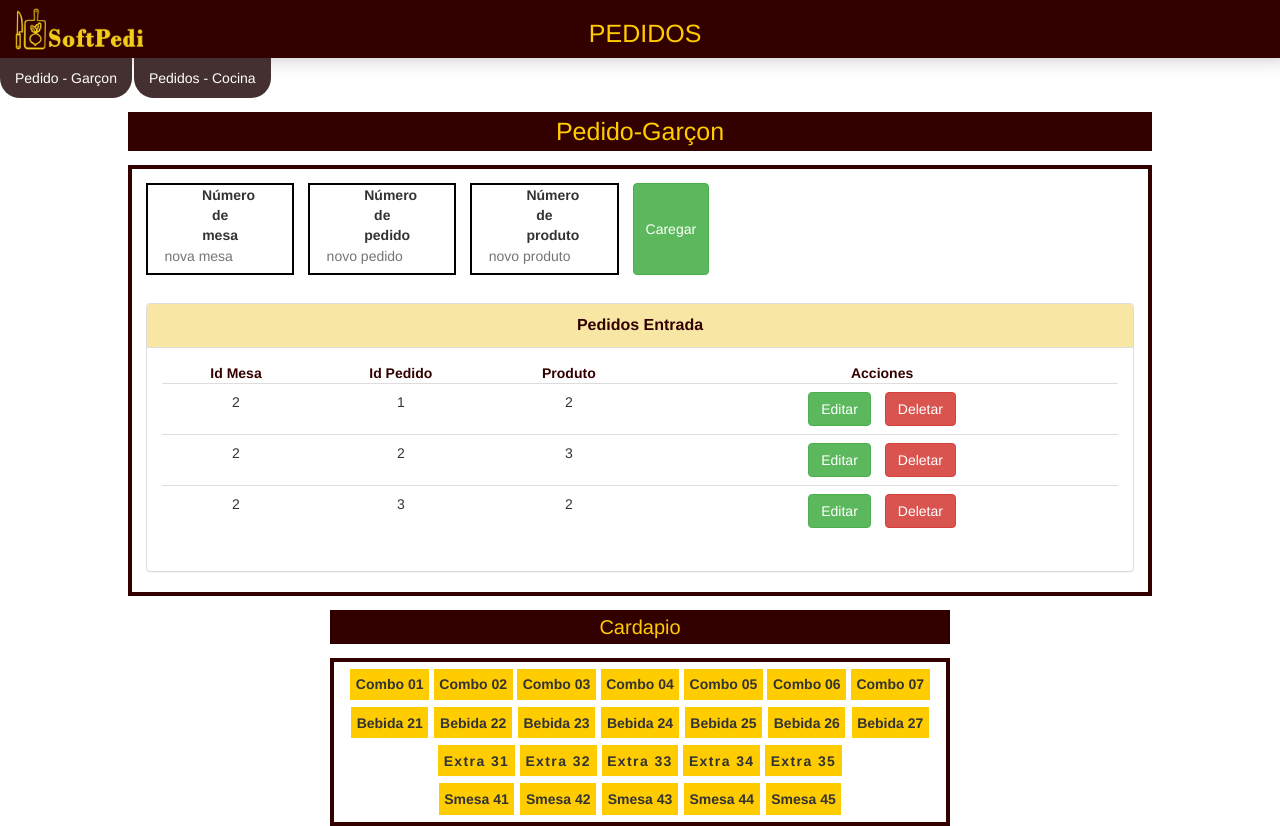
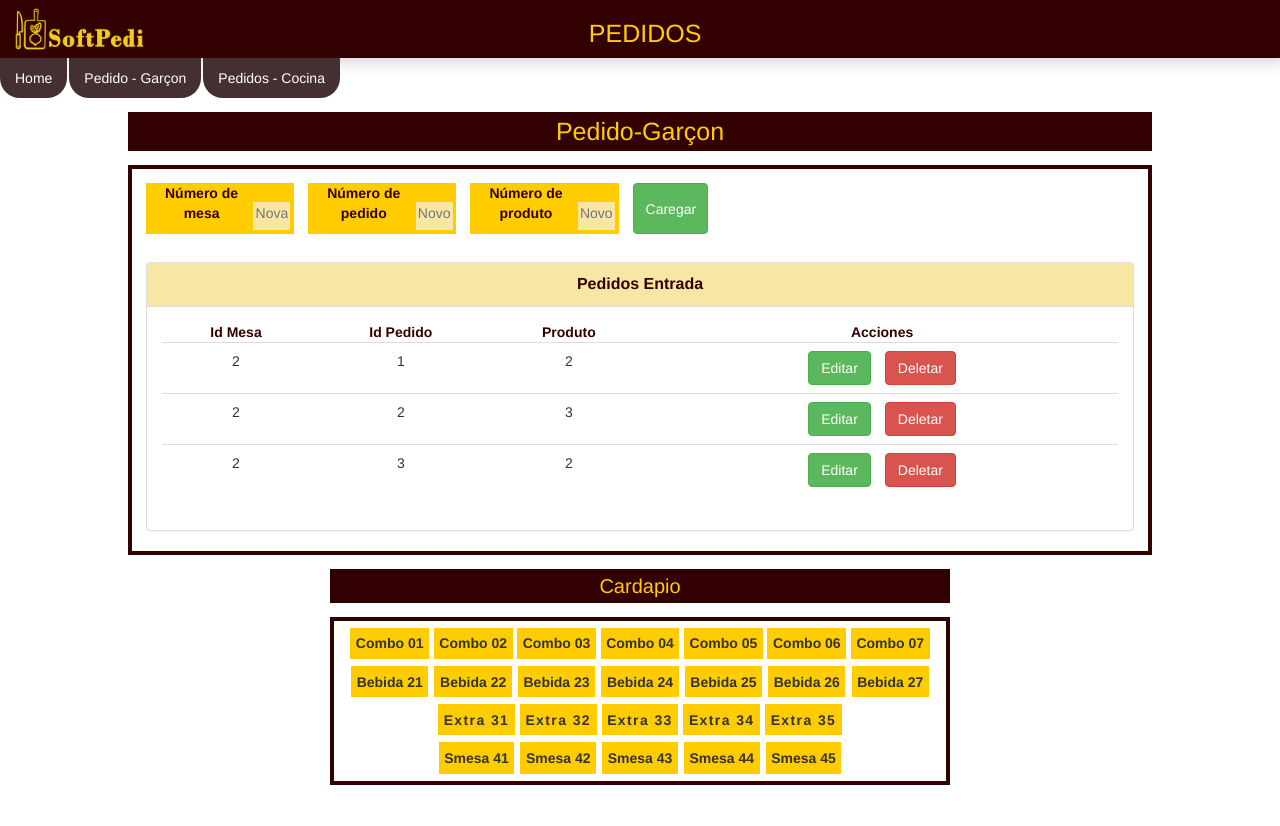
Before and after one commit to marimenvas/Projeto-Pedidos, an Angular app: page /pedido-garcon in a window 1280 px wide. After the commit the page ends 800 px from the top, so only its background shows below. Built offline with nearby package versions, Linux system fonts and the light colour scheme.

Commit message:
actualiçãcao dos forms e adição do home

```diff
--- a/src/app/app.component.html
+++ b/src/app/app.component.html
@@ -3,7 +3,11 @@
 </header>
 <div class="container">
   <div class="row">
+
     <ul class="nav nav-pills">
+      <li class="home">
+        <a routerLink="/home">Home</a>
+      </li>
       <li class="pedido-garcon">
         <a routerLink="/pedido-garcon">Pedido - Garçon</a>
       </li>
--- a/src/app/app.module.ts
+++ b/src/app/app.module.ts
@@ -13,6 +13,7 @@ import { PedidosListComponent } from './pedidos-list/pedidos-list.component';
 import { PedidoService } from './pedido.service';
 import { RouterModule } from '@angular/router';
 import { from } from 'rxjs';
+import { HomeComponent } from './home/home.component';
 
 
 
@@ -23,7 +24,8 @@ import { from } from 'rxjs';
     PedidosCocinaComponent,
     HeaderComponent,
     FooterComponent,
-    PedidosListComponent
+    PedidosListComponent,
+    HomeComponent
   ],
   imports: [
     RouterModule.forRoot(appRoutes),
--- a/src/app/app.routing.ts
+++ b/src/app/app.routing.ts
@@ -3,11 +3,13 @@ import { from } from "rxjs";
 import {PedidoGarconComponent} from "./pedido-garcon/pedido-garcon.component";
 import {PedidosCocinaComponent} from "./pedidos-cocina/pedidos-cocina.component";
 import {PedidosListComponent} from "./pedidos-list/pedidos-list.component";
+import { HomeComponent } from './home/home.component';
 
 export const appRoutes: Routes = [
     { path: 'pedido-garcon', component: PedidoGarconComponent},
     { path: 'pedidos-cocina', component: PedidosCocinaComponent},
     { path: 'pedidos', component:PedidosListComponent},
+    { path: 'home', component:HomeComponent},
     { path:'', redirectTo:'./pedidos-garcon', pathMatch:'full'}
 
 ];
--- /dev/null
+++ b/src/app/home/home.component.css
@@ -0,0 +1,10 @@
+img {
+width: 100%;
+max-width: 300px;
+}
+
+.logo{
+    display: flex;
+    justify-content: center;
+    margin: 3em 0;
+}
--- /dev/null
+++ b/src/app/home/home.component.html
@@ -0,0 +1,3 @@
+<div class="logo">
+    <img src="assets/logo-horizontal.png" alt="logo">
+</div>
--- /dev/null
+++ b/src/app/home/home.component.ts
@@ -0,0 +1,15 @@
+import { Component, OnInit } from '@angular/core';
+
+@Component({
+  selector: 'app-home',
+  templateUrl: './home.component.html',
+  styleUrls: ['./home.component.css']
+})
+export class HomeComponent implements OnInit {
+
+  constructor() { }
+
+  ngOnInit(): void {
+  }
+
+}
--- a/src/app/pedido-garcon/pedido-garcon.component.css
+++ b/src/app/pedido-garcon/pedido-garcon.component.css
@@ -34,6 +34,7 @@ h2 {
     width: 22%;
     max-width: 300px;
 }
+
 .contenedor-formulario {
     width: 100%;
     padding: 0.5em 0 0em 0;
@@ -46,7 +47,8 @@ h2 {
 .contenedor-formulario .input-element{
     width: 15%;
     margin-right: 1em;
-    border: black solid 2px;
+    background-color: #ffcc00;
+    color: #330000;
 }
 
 .cargar{
@@ -56,14 +58,18 @@ h2 {
 }
 
 .contenedor-formulario .input-element input{
-    width: 80%;
+    width: 25%;
     border: none;
-    margin: 0 auto 0 0;
+    text-align: center;
+    margin: 4px auto 4px 0;
     padding-bottom: 0.5em;
+    background-color: #f7e6a4;
+    text-align: center;
+    color: #330000;
 }
 
 label{
-    width: 25%;
+    width: 70%;
     margin: auto;
 }
 
@@ -81,3 +87,43 @@ label{
 .btn-success{
     margin-right: 1em;
 }
+
+.container-inputs{
+    display: flex;
+    justify-content: flex-start;
+    margin: 1em 0;
+}
+
+.input-element.edit{
+    width: 15%;
+    background-color: rgb(0, 89, 255);
+    color: white;
+    margin: 2px 1em 2px 0;
+    text-align: center;
+}
+
+.input-element.edit label{
+    width: 75% !important;
+}
+
+.input-element.edit input{
+    width: 20% !important;
+    background-color: rgb(82, 143, 255);
+    margin: 4px auto 4px 0;
+    padding-bottom: 0.5em;
+    text-align: center;
+    border: none;
+}
+
+button[type=submit]{
+    width: 75px;
+}
+
+input[type=number]::-webkit-inner-spin-button {
+    -webkit-appearance: none;
+
+}
+input[type=number] {
+   -moz-appearance: textfield;
+   appearance: textfield;
+}
--- a/src/app/pedido-garcon/pedido-garcon.component.html
+++ b/src/app/pedido-garcon/pedido-garcon.component.html
@@ -15,34 +15,36 @@
 <form class="contenedor-formulario" >
     <div class="input-element">
         <label for="mesaid">Número de mesa</label>
-        <input type="number" id="mesaid" name="mesaid" [(ngModel)]="model.mesaid" placeholder="nova mesa">
+        <input type="number" id="mesaid" name="mesaid" [(ngModel)]="model.mesaid" placeholder="Nova">
     </div>
     <div class="input-element">
         <label for="id">Número de pedido</label>
-        <input type="number" id="id" name="id" [(ngModel)]="model.id" placeholder="novo pedido" >
+        <input type="number" id="id" name="id" [(ngModel)]="model.id" placeholder="Novo" >
       </div>
     <div class="input-element">
         <label for="productId">Número de produto</label>
-        <input type="number" id="productId" name="productId" [(ngModel)]="model.productId" placeholder="novo produto">
+        <input type="number" id="productId" name="productId" [(ngModel)]="model.productId" placeholder="Novo">
       </div>
     <button type="submit" class="btn btn-success" (click)="addPedido()">Caregar</button>
 </form>
 
 <form class="contenedor-formulario-editar" [hidden]="hideUpdate" >
   <h3>Editar Pedido</h3>
-  <div class="input-element">
+  <div class="container-inputs">
+  <div class="input-element edit">
       <label for="mesaid">Número de mesa</label>
-      <input type="number" id="mesaid" name="mesaid" [(ngModel)]="model2.mesaid" placeholder="nova mesa">
+      <input type="number" id="mesaid" name="mesaid" [(ngModel)]="model2.mesaid" placeholder="Edit">
   </div>
-  <div class="input-element">
+  <div class="input-element edit">
       <label for="id">Número de pedido</label>
-      <input type="number" id="id" name="id" [(ngModel)]="model2.id" placeholder="novo pedido" >
+      <input type="number" id="id" name="id" [(ngModel)]="model2.id" placeholder="Edit" >
     </div>
-  <div class="input-element">
+  <div class="input-element edit">
       <label for="productId">Número de produto</label>
-      <input type="number" id="productId" name="productId" [(ngModel)]="model2.productId" placeholder="novo produto">
+      <input type="number" id="productId" name="productId" [(ngModel)]="model2.productId" placeholder="Edit">
     </div>
-      <button type="submit" class="btn btn-success"(click)="updatePedido()">Editar</button>
+      <button type="submit" class="btn btn-success"(click)="updatePedido()">Salvar</button>
+    </div>
 </form>
 
 
```
